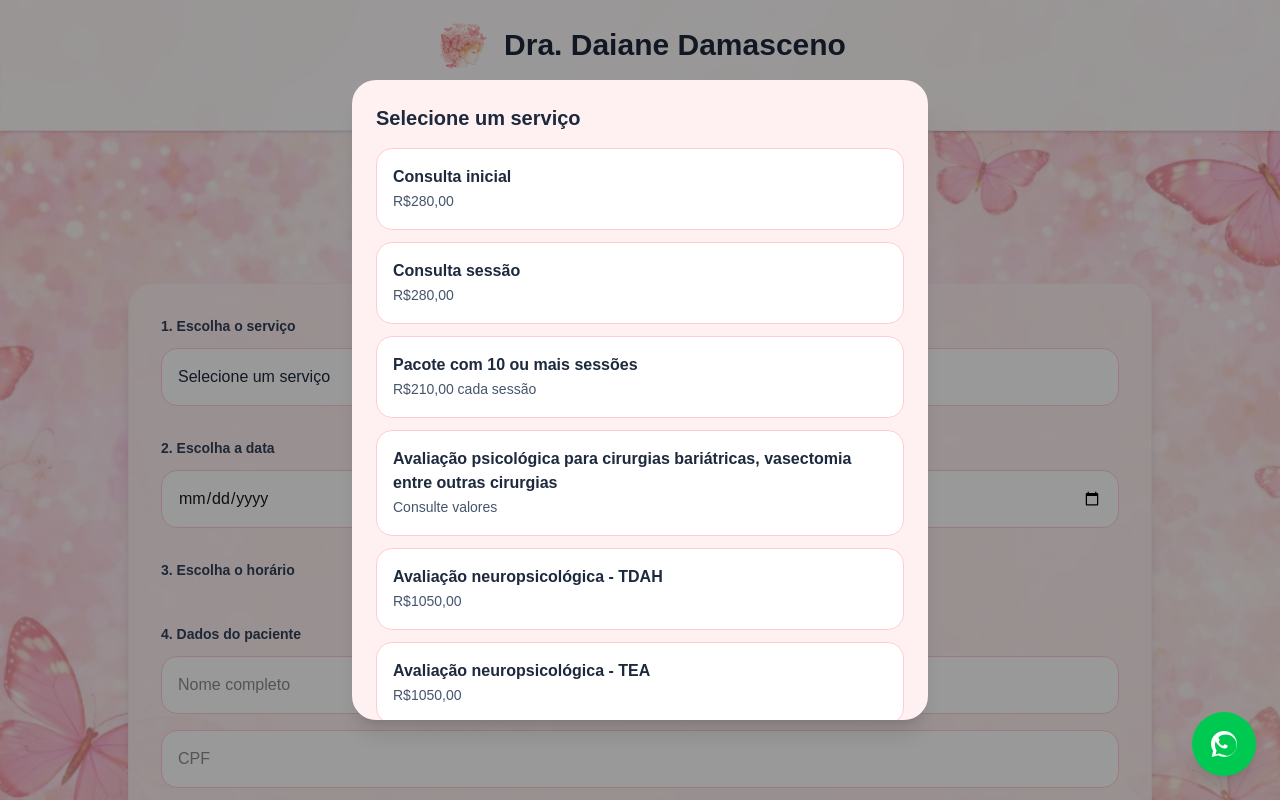
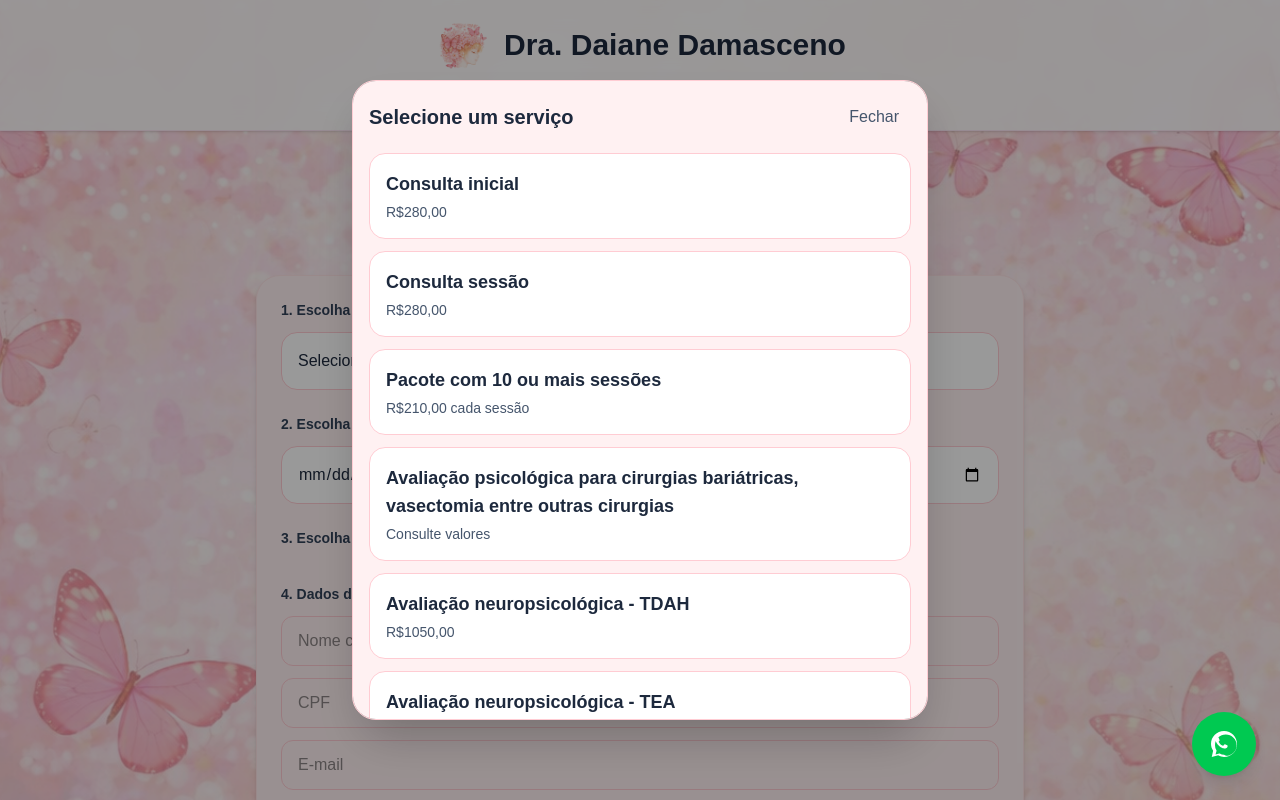
Before and after one commit to dionathandm25-create/psicologia-daiane, a Next.js app: page /agendar in a window 1280 px wide. Both pictures are taken after a click on the button "Selecione um serviço". Shown: the top 800 px of the page. Built offline with nearby package versions, Linux system fonts and the light colour scheme.

Commit message:
corrige botao de agendamento

```diff
--- a/src/app/agendar/page.tsx
+++ b/src/app/agendar/page.tsx
@@ -1,6 +1,7 @@
 "use client";
 
-import { useMemo, useState } from "react";
+import { useEffect, useMemo, useState } from "react";
+import { createClient } from "@/lib/supabase/client";
 import { formatarCPF, horariosPorDia, obterDiaSemana } from "@/lib/horarios";
 
 const servicos = [
@@ -27,8 +28,6 @@ const servicos = [
 
 export default function AgendarPage() {
   const [servico, setServico] = useState("");
-  const [abrirServicos, setAbrirServicos] = useState(false);
-
   const [data, setData] = useState("");
   const [horario, setHorario] = useState("");
 
@@ -37,6 +36,13 @@ export default function AgendarPage() {
   const [email, setEmail] = useState("");
   const [telefone, setTelefone] = useState("");
 
+  const [mensagem, setMensagem] = useState("");
+  const [enviando, setEnviando] = useState(false);
+  const [horariosOcupados, setHorariosOcupados] = useState<string[]>([]);
+  const [abrirServicos, setAbrirServicos] = useState(false);
+
+  const hoje = new Date().toISOString().split("T")[0];
+
   const diaSemana = useMemo(() => obterDiaSemana(data), [data]);
 
   const horariosDisponiveis = useMemo(() => {
@@ -44,23 +50,126 @@ export default function AgendarPage() {
     return horariosPorDia[diaSemana] || [];
   }, [diaSemana]);
 
-  const servicoSelecionado = servicos.find((item) => item.nome === servico);
+  const servicoSelecionado = servicos.find((s) => s.nome === servico);
+
+  useEffect(() => {
+    async function carregarHorariosOcupados() {
+      if (!data) {
+        setHorariosOcupados([]);
+        return;
+      }
+
+      try {
+        const res = await fetch(`/api/horarios-ocupados?data=${data}`);
+        const json = await res.json();
+        setHorariosOcupados(json.horarios || []);
+      } catch {
+        setHorariosOcupados([]);
+      }
+    }
+
+    carregarHorariosOcupados();
+  }, [data]);
+
+  async function salvarAgendamento() {
+    setMensagem("");
+
+    if (!servico) {
+      setMensagem("Selecione um serviço.");
+      return;
+    }
+
+    if (!data) {
+      setMensagem("Selecione uma data.");
+      return;
+    }
+
+    if (data < hoje) {
+      setMensagem("Escolha uma data de hoje em diante.");
+      return;
+    }
+
+    if (!horario) {
+      setMensagem("Selecione um horário.");
+      return;
+    }
+
+    if (!nome.trim()) {
+      setMensagem("Preencha o nome completo.");
+      return;
+    }
+
+    if (!email.trim()) {
+      setMensagem("Preencha o e-mail.");
+      return;
+    }
+
+    setEnviando(true);
+
+    try {
+      const supabase = createClient();
+
+      const { data: agendamentoCriado, error } = await supabase
+        .from("agendamentos")
+        .insert([
+          {
+            nome,
+            email,
+            telefone,
+            servico,
+            data,
+            horario,
+            payment_status: "pendente",
+          },
+        ])
+        .select()
+        .single();
+
+      if (error) {
+        if (error.code === "23505") {
+          setMensagem("Esse horário já foi ocupado. Escolha outro.");
+          setHorario("");
+        } else {
+          setMensagem(`Erro ao salvar agendamento: ${error.message}`);
+        }
+        setEnviando(false);
+        return;
+      }
+
+      localStorage.setItem(
+        "agendamento_daiane",
+        JSON.stringify(agendamentoCriado)
+      );
+
+      if (servicoSelecionado?.valor === null) {
+        setMensagem(
+          "Agendamento salvo. Este serviço está com valor sob consulta. Entre em contato para finalizar."
+        );
+        setEnviando(false);
+        return;
+      }
+
+      setMensagem("Agendamento salvo com sucesso! Indo para pagamento...");
+
+      setTimeout(() => {
+        window.location.href = "/pagamento";
+      }, 800);
+    } catch (e) {
+      setMensagem("Erro de conexão ao salvar o agendamento.");
+    } finally {
+      setEnviando(false);
+    }
+  }
 
   return (
     <div className="min-h-screen bg-transparent px-6 py-16">
-
-      <section className="mx-auto max-w-5xl">
-
-        <h1 className="text-4xl font-bold text-center text-slate-800">
+      <section className="mx-auto max-w-3xl">
+        <h1 className="text-center text-4xl font-bold text-slate-800">
           Agendamento on-line
         </h1>
 
-        <div className="mt-12 rounded-3xl border border-rose-100 bg-rose-50/90 p-8 shadow-lg">
-
-          {/* SERVIÇO */}
-
-          <div className="mb-8">
-
+        <div className="mt-10 rounded-3xl border border-rose-100 bg-rose-50 p-6 shadow-md">
+          <div>
             <label className="mb-3 block text-sm font-semibold text-slate-700">
               1. Escolha o serviço
             </label>
@@ -74,25 +183,27 @@ export default function AgendarPage() {
                 ? `${servicoSelecionado.nome} (${servicoSelecionado.label})`
                 : "Selecione um serviço"}
             </button>
-
           </div>
 
-          {/* MODAL SERVIÇOS */}
-
           {abrirServicos && (
-
             <div className="fixed inset-0 z-50 flex items-center justify-center bg-black/40 px-4">
-
-              <div className="max-h-[80vh] w-full max-w-xl overflow-y-auto rounded-3xl bg-rose-50 p-6 shadow-xl">
-
-                <h3 className="mb-4 text-xl font-bold text-slate-800">
+              <div className="max-h-[80vh] w-full max-w-xl overflow-y-auto rounded-3xl border border-rose-200 bg-rose-50 p-4 shadow-2xl">
+                <div className="mb-4 flex items-center justify-between">
+                  <h3 className="text-xl font-bold text-slate-800">
                     Selecione um serviço
                   </h3>
 
+                  <button
+                    type="button"
+                    onClick={() => setAbrirServicos(false)}
+                    className="rounded-xl px-3 py-2 text-slate-600 hover:bg-rose-100"
+                  >
+                    Fechar
+                  </button>
+                </div>
+
                 <div className="space-y-3">
-
                   {servicos.map((item) => (
-
                     <button
                       key={item.nome}
                       type="button"
@@ -100,137 +211,129 @@ export default function AgendarPage() {
                         setServico(item.nome);
                         setAbrirServicos(false);
                       }}
-                      className={`w-full rounded-2xl border px-4 py-4 text-left ${
+                      className={`w-full rounded-2xl border px-4 py-4 text-left transition ${
                         servico === item.nome
-                          ? "border-rose-400 bg-white"
+                          ? "border-rose-300 bg-white shadow-sm"
                           : "border-rose-200 bg-white hover:bg-rose-100"
                       }`}
                     >
-
-                      <span className="block font-semibold text-slate-800">
+                      <span className="block text-lg font-semibold text-slate-800">
                         {item.nome}
                       </span>
-
-                      <span className="text-sm text-slate-600">
+                      <span className="mt-1 block text-sm text-slate-600">
                         {item.label}
                       </span>
-
                     </button>
-
                   ))}
-
                 </div>
-
-                <button
-                  onClick={() => setAbrirServicos(false)}
-                  className="mt-6 w-full rounded-2xl bg-slate-800 py-3 text-white"
-                >
-                  Fechar
-                </button>
-
               </div>
-
             </div>
-
           )}
 
-          {/* DATA */}
-
-          <div className="mb-8">
-
+          <div className="mt-6">
             <label className="mb-3 block text-sm font-semibold text-slate-700">
               2. Escolha a data
             </label>
 
             <input
               type="date"
+              min={hoje}
               value={data}
-              onChange={(e) => setData(e.target.value)}
-              className="w-full rounded-2xl border border-rose-200 bg-white px-4 py-4"
+              onChange={(e) => {
+                setData(e.target.value);
+                setHorario("");
+                setMensagem("");
+              }}
+              className="w-full rounded-2xl border border-rose-200 bg-white px-4 py-4 text-slate-800"
             />
-
           </div>
 
-          {/* HORÁRIOS */}
-
-          <div className="mb-8">
-
+          <div className="mt-6">
             <label className="mb-3 block text-sm font-semibold text-slate-700">
               3. Escolha o horário
             </label>
 
             <div className="grid grid-cols-2 gap-3">
+              {horariosDisponiveis.map((h) => {
+                const ocupado = horariosOcupados.includes(h);
 
-              {horariosDisponiveis.map((h) => (
-
+                return (
                   <button
                     key={h}
+                    type="button"
+                    disabled={ocupado}
                     onClick={() => setHorario(h)}
-                  className={`rounded-2xl border py-3 ${
-                    horario === h
+                    className={`rounded-xl px-4 py-3 ${
+                      ocupado
+                        ? "cursor-not-allowed border border-red-200 bg-red-50 text-red-400"
+                        : horario === h
                         ? "bg-slate-800 text-white"
-                      : "bg-white border-rose-200"
+                        : "border border-rose-200 bg-white text-slate-800"
                     }`}
                   >
-                  {h}
+                    {ocupado ? `${h} • Ocupado` : h}
                   </button>
-
-              ))}
-
+                );
+              })}
+            </div>
           </div>
 
-          </div>
-
-          {/* DADOS */}
-
-          <div>
-
+          <div className="mt-6">
             <label className="mb-3 block text-sm font-semibold text-slate-700">
               4. Dados do paciente
             </label>
 
-            <div className="space-y-4">
-
+            <div className="space-y-3">
               <input
+                type="text"
                 placeholder="Nome completo"
                 value={nome}
                 onChange={(e) => setNome(e.target.value)}
-                className="w-full rounded-2xl border border-rose-200 bg-white px-4 py-4"
+                className="w-full rounded-xl border border-rose-200 px-4 py-3"
               />
 
               <input
+                type="text"
                 placeholder="CPF"
                 value={cpf}
                 onChange={(e) => setCpf(formatarCPF(e.target.value))}
-                className="w-full rounded-2xl border border-rose-200 bg-white px-4 py-4"
+                className="w-full rounded-xl border border-rose-200 px-4 py-3"
               />
 
               <input
+                type="email"
                 placeholder="E-mail"
                 value={email}
                 onChange={(e) => setEmail(e.target.value)}
-                className="w-full rounded-2xl border border-rose-200 bg-white px-4 py-4"
+                className="w-full rounded-xl border border-rose-200 px-4 py-3"
               />
 
               <input
+                type="text"
                 placeholder="Telefone"
                 value={telefone}
                 onChange={(e) => setTelefone(e.target.value)}
-                className="w-full rounded-2xl border border-rose-200 bg-white px-4 py-4"
+                className="w-full rounded-xl border border-rose-200 px-4 py-3"
               />
-
+            </div>
           </div>
 
-            <button className="mt-6 w-full rounded-2xl bg-slate-800 py-4 text-white font-semibold">
-              Confirmar agendamento
+          {mensagem && (
+            <div className="mt-4 rounded-2xl bg-white px-4 py-3 text-center text-sm text-slate-700">
+              {mensagem}
+            </div>
+          )}
+
+          <button
+            type="button"
+            onClick={salvarAgendamento}
+            disabled={enviando}
+            className="mt-6 w-full rounded-2xl bg-slate-800 py-4 font-semibold text-white disabled:opacity-60"
+          >
+            {enviando ? "Salvando..." : "Confirmar agendamento"}
           </button>
-
         </div>
-
-        </div>
-
       </section>
-
     </div>
   );
 }
```
Lines whose indentation alone changed are shown as unchanged.
